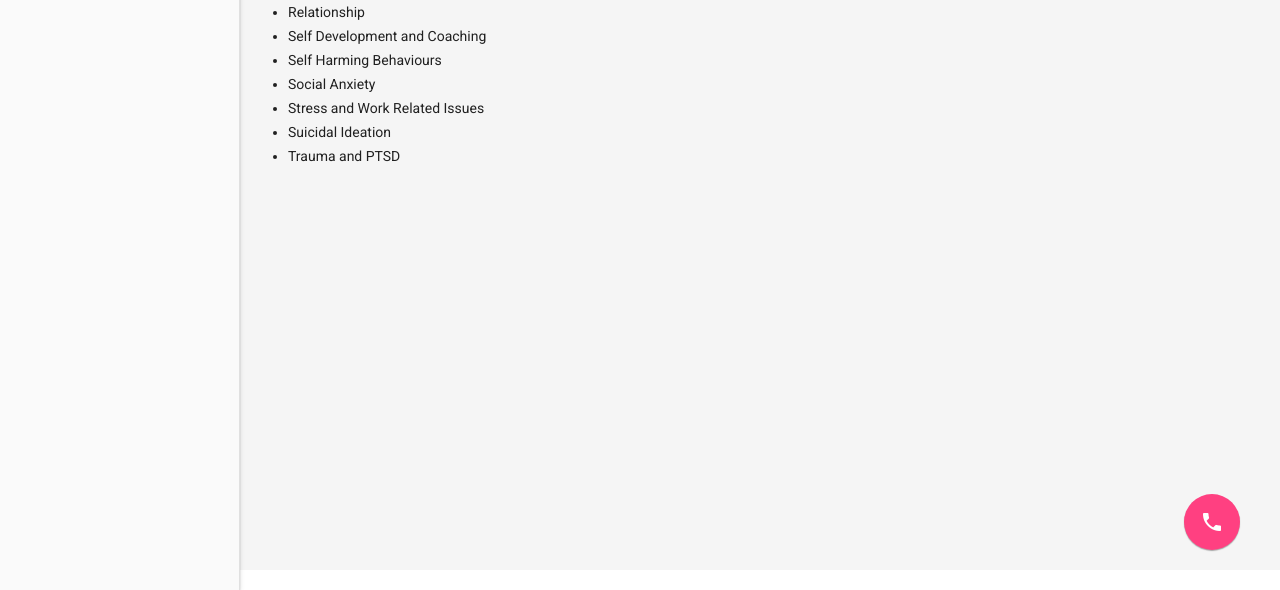
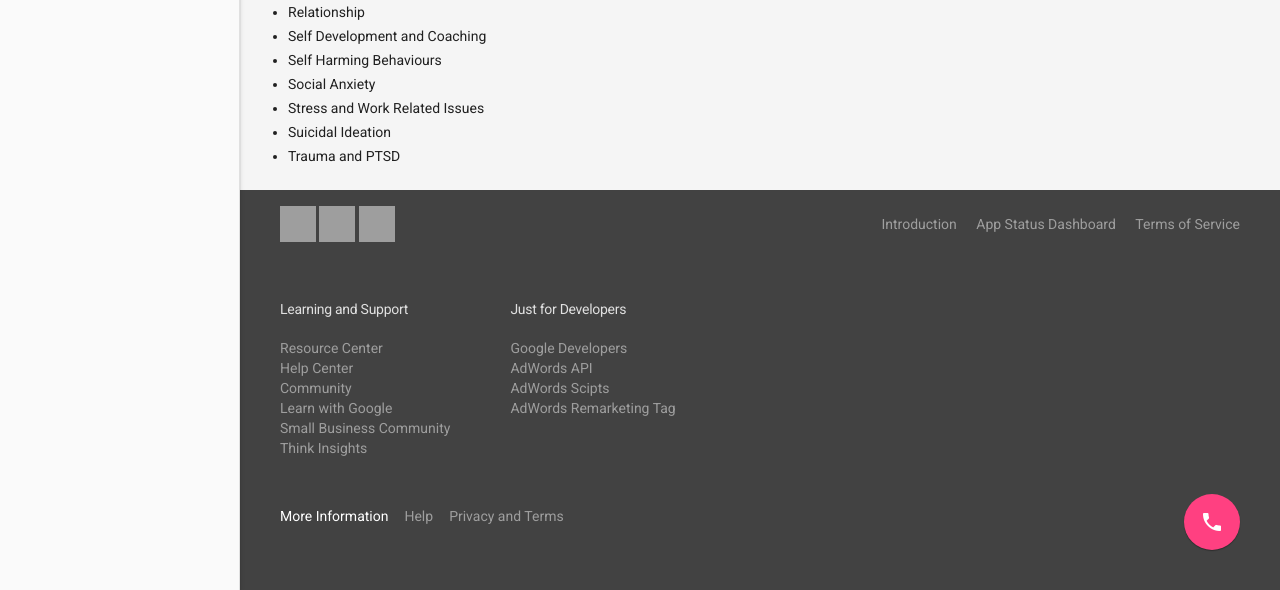
Before and after one commit to simpli5/neurogenesis, a PHP site: page / in a window 1280 px wide. Shown: the part 1154-1744 px from the top of the page. Run offline with PHP 8.4, Linux system fonts and the light colour scheme; some libraries are stand-ins or nearby versions.

Commit message:
Added Footer

```diff
--- a/index.php
+++ b/index.php
@@ -253,10 +253,53 @@
           </ul>
         </details>
       </div>
+
+      <footer class="mdl-mega-footer">
+        <div class="mdl-mega-footer__top-section">
+          <div class="mdl-mega-footer__left-section">
+            <button class="mdl-mega-footer__social-btn"></button>
+            <button class="mdl-mega-footer__social-btn"></button>
+            <button class="mdl-mega-footer__social-btn"></button>
+          </div>
+          <div class="mdl-mega-footer__right-section">
+            <a href="#">Introduction</a>
+            <a href="#">App Status Dashboard</a>
+            <a href="#">Terms of Service</a>
+          </div>
+        </div>
+        <div class="mdl-mega-footer__middle-section">
+          <div class="mdl-mega-footer__drop-down-section">
+            <h1 class="mdl-mega-footer__heading">Learning and Support</h1>
+            <ul class="mdl-mega-footer__link-list">
+              <li><a href="#">Resource Center</a></li>
+              <li><a href="#">Help Center</a></li>
+              <li><a href="#">Community</a></li>
+              <li><a href="#">Learn with Google</a></li>
+              <li><a href="#">Small Business Community</a></li>
+              <li><a href="#">Think Insights</a></li>
+            </ul>
+          </div>
+          <div class="mdl-mega-footer__drop-down-section">
+            <h1 class="mdl-mega-footer__heading">Just for Developers</h1>
+            <ul class="mdl-mega-footer__link-list">
+              <li><a href="#">Google Developers</a></li>
+              <li><a href="#">AdWords API</a></li>
+              <li><a href="#">AdWords Scipts</a></li>
+              <li><a href="#">AdWords Remarketing Tag</a></li>
+            </ul>
+          </div>
+        </div>
+        <div class="mdl-mega-footer__bottom-section">
+          <div class="mdl-logo">
+            More Information
+          </div>
+          <ul class="mdl-mega-footer__link-list">
+            <li><a href="#">Help</a></li>
+            <li><a href="#">Privacy and Terms</a></li>
+          </ul>
+        </div>
+      </footer>
     </main>
-    <footer>
-      Footer
-    </footer>
   </div>
   <!--
       <svg xmlns="http://www.w3.org/2000/svg" xmlns:xlink="http://www.w3.org/1999/xlink" version="1.1" style="position: fixed; left: -1000px; height: -1000px;">
```
Lines whose indentation alone changed are shown as unchanged.
